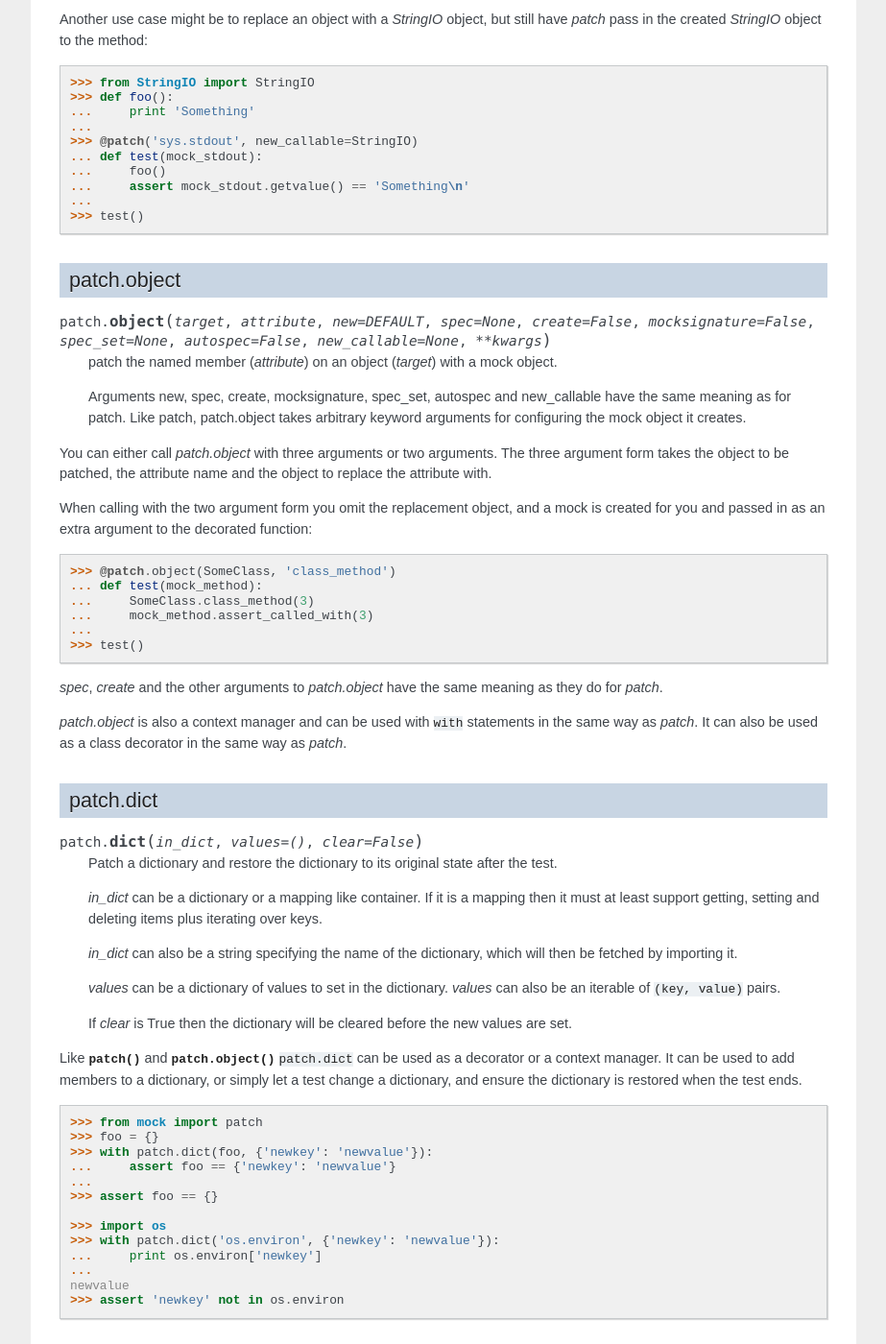
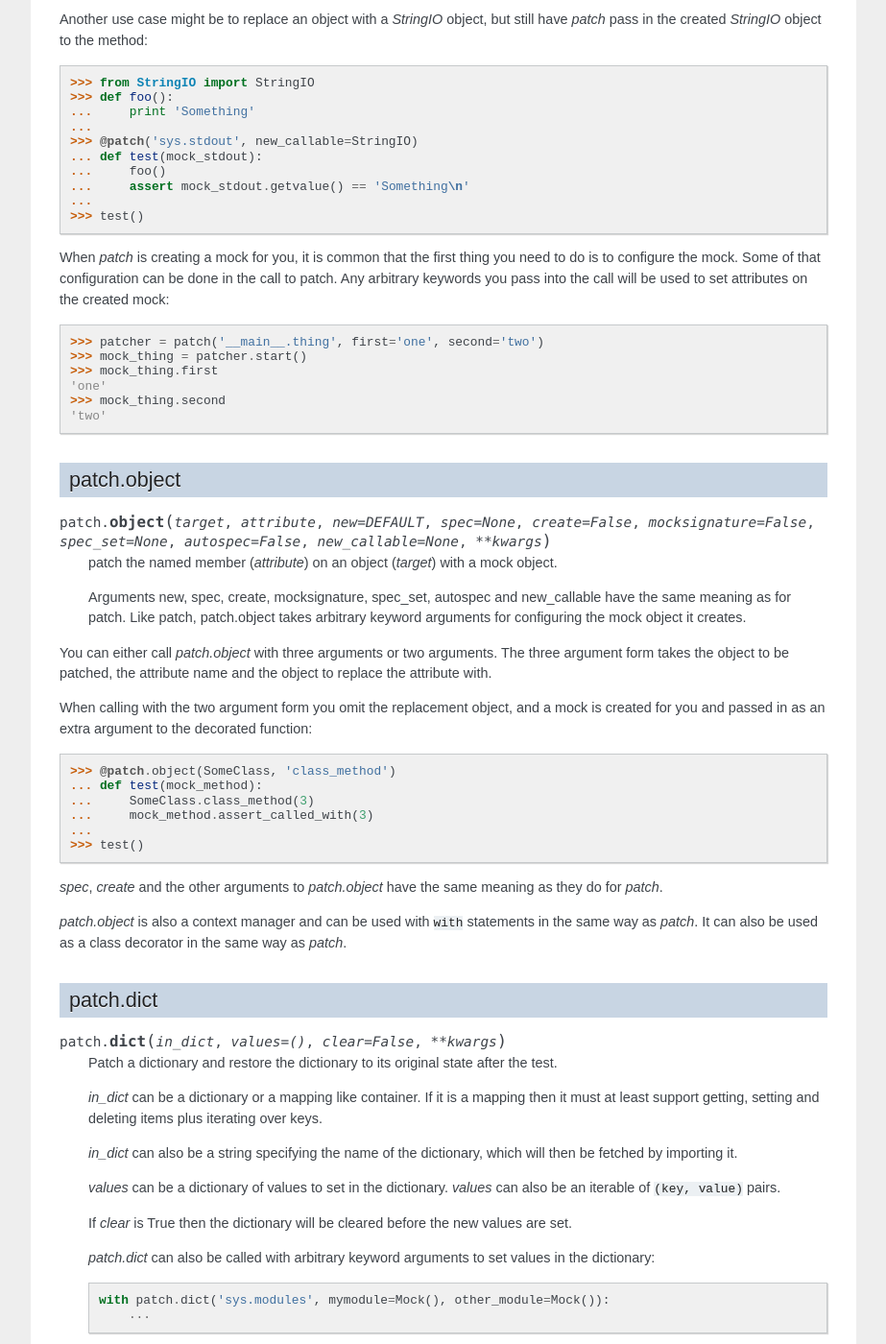
Before and after one commit to testing-cabal/mock, a Sphinx documentation site: the page built from docs/patch.txt, in a window 1280 px wide and 1400 px high, scrolled down 2042 px. Shown: the whole window at 96% size, without its empty margins (198-1121 px from the left). Built offline with Sphinx 7.4.7, drawn with Linux system fonts in a browser that asks for light colours.

Commit message:
Doc updates Improved repr for sentinel objects

```diff
--- a/docs/changelog.txt
+++ b/docs/changelog.txt
@@ -87,6 +87,10 @@
 2012/XX/XX Version 0.8.0
 ------------------------
 
+The only change since 0.8rc2 is:
+
+* Improved repr of `sentinel` objects
+
 Full List of changes since 0.7:
 
 mock 0.8.0 is the last version that will support Python 2.4.
@@ -124,6 +128,7 @@
 * Improved repr for mocks
 * Improved repr for `Mock.call_args` and entries in `Mock.call_args_list`,
   `Mock.method_calls` and `Mock.mock_calls`
+* Improved repr for `sentinel` objects
 * `patch` lookup is done at use time not at decoration time
 * In Python 2.6 or more recent, `dir` on a mock will report all the dynamically
   created attributes (or the full list of attributes if there is a spec) as
--- a/docs/getting-started.txt
+++ b/docs/getting-started.txt
@@ -390,7 +390,7 @@
     >>> real.method = Mock()
     >>> real.method.return_value = sentinel.return_value
     >>> real.method()
-    <SentinelObject "return_value">
+    sentinel.return_value
 
 
 Patch Decorators
--- a/docs/patch.txt
+++ b/docs/patch.txt
@@ -174,6 +174,22 @@
     >>> test()
 
 
+When `patch` is creating a mock for you, it is common that the first thing
+you need to do is to configure the mock. Some of that configuration can be done
+in the call to patch. Any arbitrary keywords you pass into the call will be
+used to set attributes on the created mock:
+
+.. doctest::
+
+    >>> patcher = patch('__main__.thing', first='one', second='two')
+    >>> mock_thing = patcher.start()
+    >>> mock_thing.first
+    'one'
+    >>> mock_thing.second
+    'two'
+
+
+
 patch.object
 ============
 
@@ -215,7 +231,7 @@
 patch.dict
 ==========
 
-.. function:: patch.dict(in_dict, values=(), clear=False)
+.. function:: patch.dict(in_dict, values=(), clear=False, **kwargs)
 
     Patch a dictionary and restore the dictionary to its original state after
     the test.
@@ -233,7 +249,13 @@
     If `clear` is True then the dictionary will be cleared before the new
     values are set.
 
-Like :func:`patch` and :func:`patch.object` ``patch.dict`` can be used as a
+    `patch.dict` can also be called with arbitrary keyword arguments to set
+    values in the dictionary::
+
+        with patch.dict('sys.modules', mymodule=Mock(), other_module=Mock()):
+            ...
+
+Like :func:`patch` and :func:`patch.object` `patch.dict` can be used as a
 decorator or a context manager. It can be used to add members to a dictionary,
 or simply let a test change a dictionary, and ensure the dictionary is restored
 when the test ends.
--- a/docs/sentinel.txt
+++ b/docs/sentinel.txt
@@ -53,4 +53,4 @@
     >>> result = real.method()
     >>> assert result is sentinel.some_object
     >>> sentinel.some_object
-    <SentinelObject "some_object">
+    sentinel.some_object
--- a/mock.py
+++ b/mock.py
@@ -385,7 +385,7 @@
         self.name = name
 
     def __repr__(self):
-        return '<SentinelObject "%s">' % self.name
+        return 'sentinel.%s' % self.name
 
 
 class _Sentinel(object):
```
Also changed, not shown: 1 other file.
